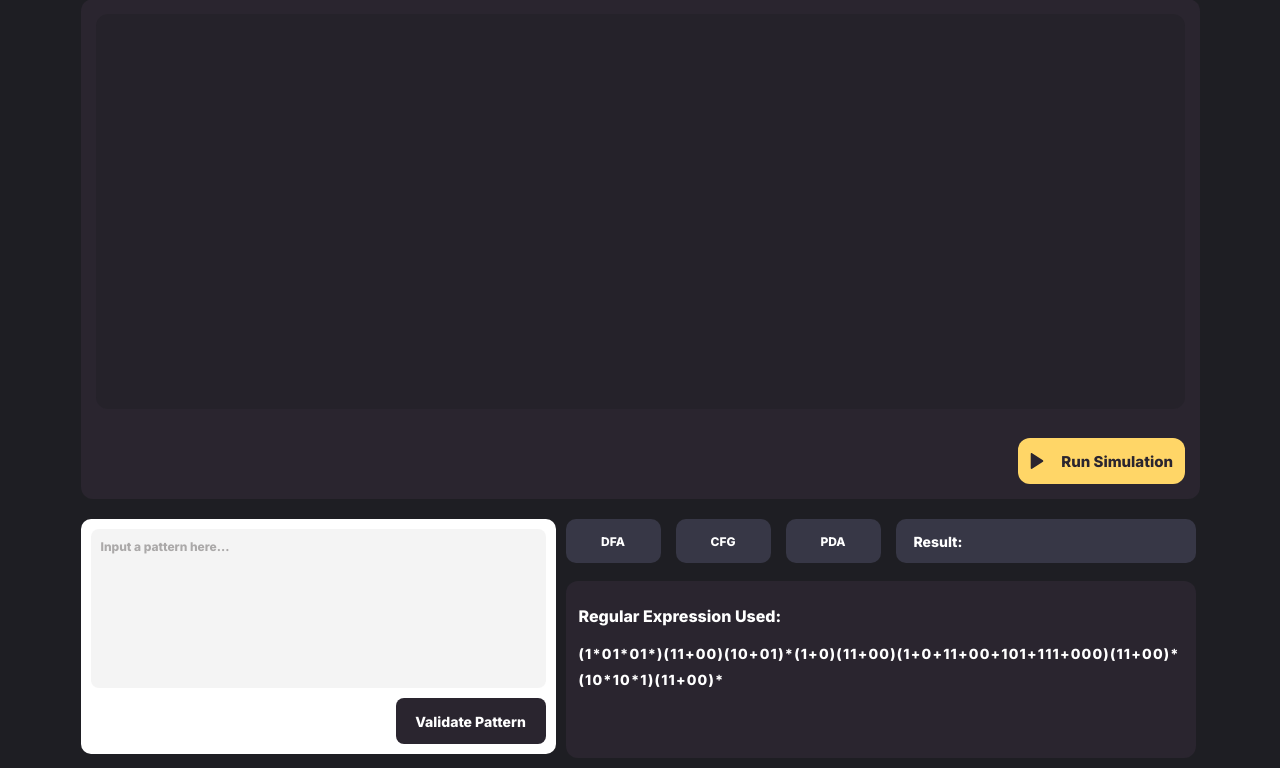
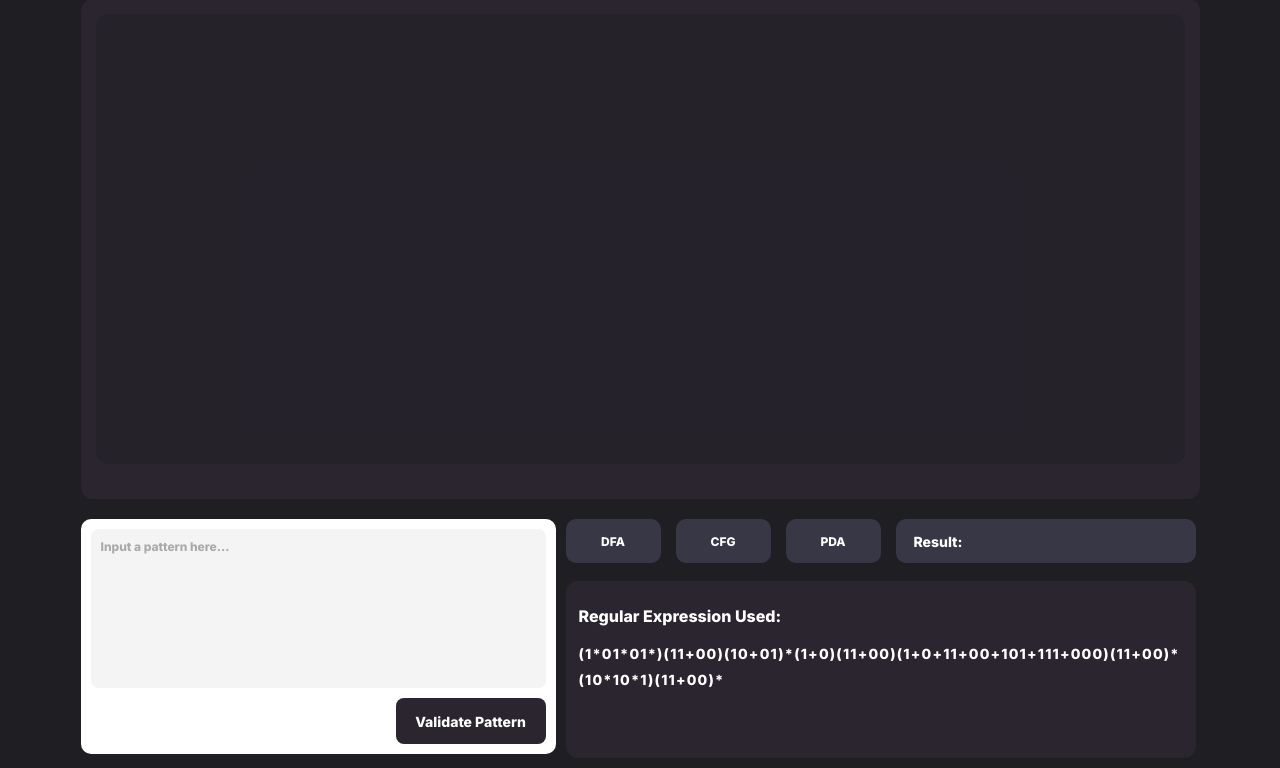
Before and after one commit to Margs-reese/automata_project, a Flask app: page / in a window 1280 px wide; the page is wider, and only the part inside the window is pictured. Shown: the part 81-849 px from the top of that part. Run offline with Flask 3, Linux system fonts and the light colour scheme; some web fonts are replaced.

Commit message:
removed run simulation btns

```diff
--- a/static/scripts/simulation_btn.js
+++ /dev/null
@@ -1,9 +0,0 @@
-// run simulation button id = 'run-simulation-btn' (from compiler.html)
-const runSimulationButton = document.getElementById('run-simulation-btn');
-
-if (runSimulationButton) {
-    runSimulationButton.addEventListener('click', () => {
-        console.log('simulation button clicked');  // msg printed when run simulation btn is clicked (for debugging)
-        // add func. here
-    });
-}
--- a/static/styles.css
+++ b/static/styles.css
@@ -223,58 +223,6 @@
   align-self: center;
   overflow: hidden;
 }
-
-#run-simulation-btn {
-  display: flex;
-  width: 167px;
-  height: 46px;
-  justify-content: center;
-  align-items: center;
-  background-color: #ffd667;
-  border: none;
-  border-radius: 12px;
-  cursor: pointer;
-  box-sizing: border-box;
-  /* padding: top, right bottom, left */
-  /* margin: 19px 0px 19px 19px; Original margin */
-  margin: 19px 0 0 19px;
-  margin-left: auto;
-  flex-shrink: 0;
-}
-
-.run-simulation-label {
-  display: flex;
-  width: 144px;
-  justify-content: space-between;
-  align-items: center;
-  flex-shrink: 0;
-  color: #2a252f;
-  font-family: "Inter", sans-serif; /* Add sans-serif as fallback */
-  font-size: 15px;
-  font-style: normal;
-  font-weight: 700;
-  line-height: normal;
-}
-
-.run-simulation-label img {
-  display: block; /* Remove extra space below img */
-  width: 16px;
-  height: 16px;
-  flex-shrink: 0;
-}
-
-/* HOVER STATE run simulation style */
-#run-simulation-btn:hover {
-  opacity: 0.4;
-  transition: opacity 0.5s ease-in-out;
-}
-/* HOVER STATE run simulation style */
-
-/* ON CLICK run simulation style */
-#run-simulation-btn:active {
-  opacity: 1;
-}
-/* --- visualization Layout  END --- */
 
 /* bottom section START */
 .bottom-section {
--- a/templates/index.html
+++ b/templates/index.html
@@ -58,16 +58,6 @@
           <!-- Graph will be displayed here -->
         </div>
         <!--container to display visualizations END -->
-
-        <!-- buttton run-visualization START -->
-        <button id="run-simulation-btn">
-          <div class="run-simulation-label">
-            <!-- Assuming run-icon.svg exists in the same directory -->
-            <img src="../static/assets/run-icon.svg" alt="Run Icon" />
-            <span>Run Simulation</span>
-          </div>
-        </button>
-        <!-- buttton run-visualization END -->
       </div>
       <!-- VISUAL BG END -->
 
```
